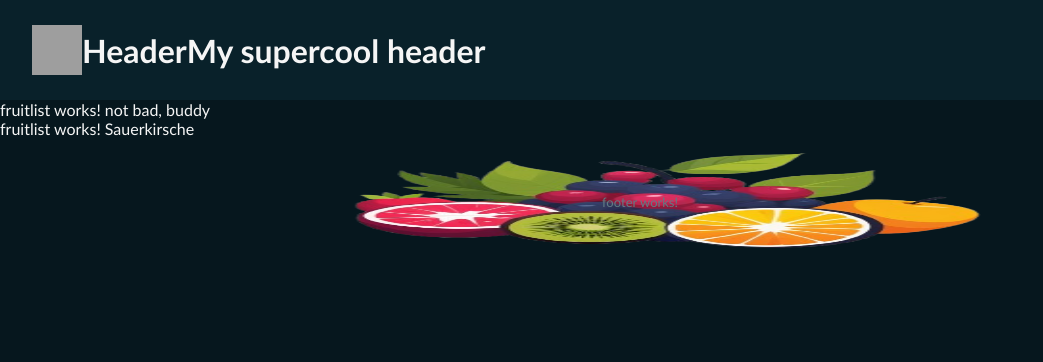
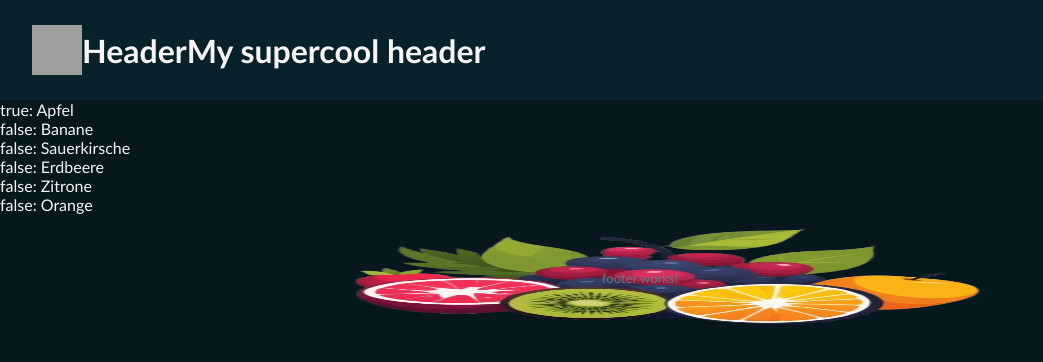
Before and after one commit to adminhype/typescript_grundkurs, an Angular app in the folder typescript_project/: page / in a window 1280 px wide. Shown: the top 362 px of the page, without its empty margins (0-1043 px from the left). Built offline with nearby package versions, Linux system fonts and the light colour scheme; grey boxes are pictures that could not be loaded.

Commit message:
docs(theory): add @for loop explanation

```diff
--- a/typescript_project/src/app/fruitlist/fruitlist.component.html
+++ b/typescript_project/src/app/fruitlist/fruitlist.component.html
@@ -1,2 +1,8 @@
-<p>fruitlist works! {{ itWorks }}</p>
-<p>fruitlist works! {{ fruitlist[2].name }}</p>
+@for(item of fruitlist; track item.name; let last = $first){
+<p>{{ last }}: {{ item.name }}</p>
+}
+<!-- Was für ein array haben wir ? fruitlist -->
+<!-- variable bennenen(definieren) mit item -->
+<!-- was soll getrackt werden? item.name, in unserem Fall der Name des Objekts -->
+<!-- Mehr definieren möglich später dokumentation in Angular nachschauen let last = $first -->
+<!-- $first ist eine Variable, die true ist, wenn es das erste Element in der Schleife ist -->
--- a/typescript_project/src/app/fruitlist/fruitlist.component.ts
+++ b/typescript_project/src/app/fruitlist/fruitlist.component.ts
@@ -8,11 +8,6 @@ import { Component } from '@angular/core';
 })
 
 export class FruitlistComponent {
-  itWorks = "not bad, buddy";
-
-
-
-
   fruitlist = [
     {
       name: "Apfel",
```
